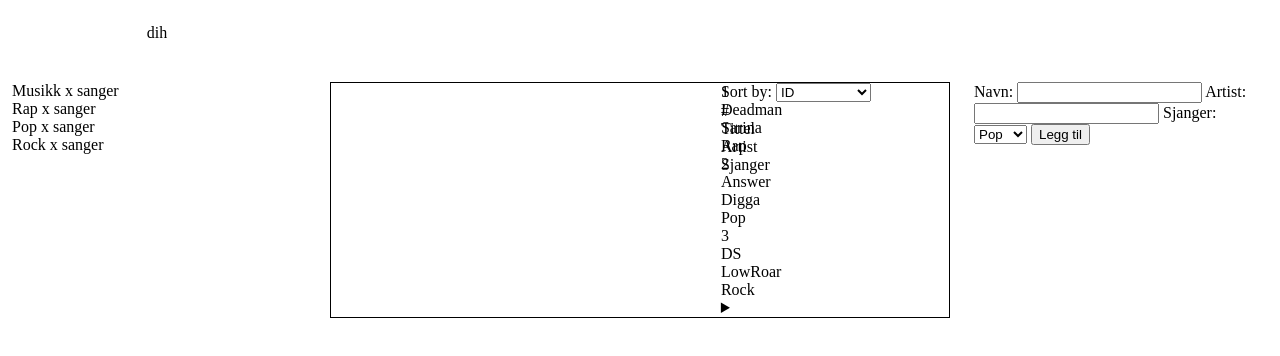
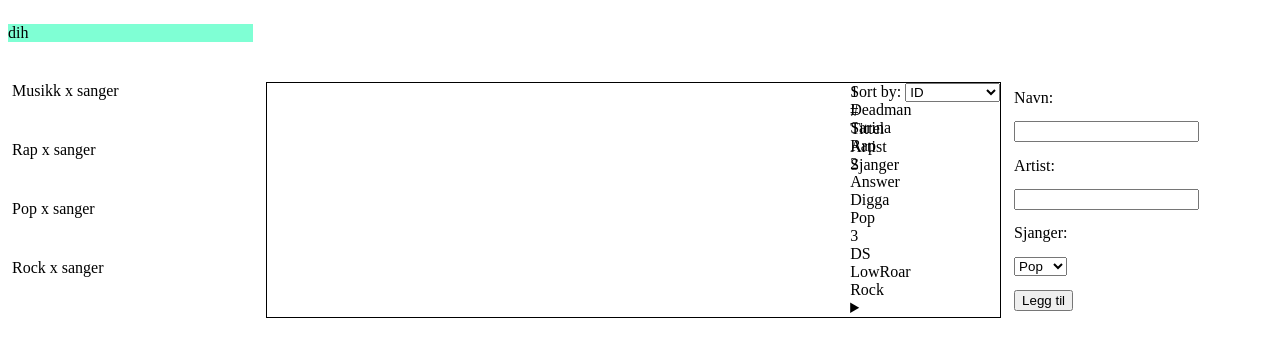
Before and after one commit to settoppty/Skole, a plain HTML site: page Kapittel 3/3F/listify/main/index.html in a window 1280 px wide. Drawn offline with Linux system fonts and the light colour scheme.

Commit message:
Auto commit at 2025-12-09 21:33:31

```diff
--- a/Kapittel 3/3F/listify/main/index.css
+++ b/Kapittel 3/3F/listify/main/index.css
@@ -4,31 +4,41 @@
     "logo logo logo logo"
     "left main main sidebar"
     "left main main sidebar";
-     grid-template-columns: repeat(4, minmax(150px, 1fr));
-    grid-template-rows: repeat(3* 1fr);
-    gap: 1.5rem;
+     grid-template-columns: 1fr 3fr 1fr;
+    grid-template-rows: 1fr auto;
+    row-gap: 3vh;
+    column-gap: 1vw;
     margin: auto;
 }
 
 .logo{
     grid-area: logo;
-    text-align: center;
     margin: auto;
+    grid-column-start: 2;
+    grid-column-end: 3;
+    background-color: aquamarine;
 }
 
 
-.left{grid-area: left;}
+.left{
+    grid-area: left;
+    display: grid;
+    grid-column-start: 1;
+    grid-column-end: 2;
+}
 
 
 .main{
     grid-area: main;
     display: grid;
+    grid-column-start: 2;
+    grid-column-end: 3;
     grid-template-areas:
     "num tittel artist sjanger"
     "id name creator genre";
     border: black 1px solid;
-    height: auto;
-    width: auto;
+    grid-template-columns: 1fr 1fr 1fr 1fr;
+    grid-template-rows: 1fr 1fr;
 }
 
 .top{
@@ -71,4 +81,12 @@
     grid-area: genre;
 }
 
-.sidebar{grid-area: sidebar;}
+.sidebar{
+    grid-area: sidebar;
+    grid-column-start: 3;
+    grid-column-end: 4;
+    display: flex;
+    flex-direction: column;
+    justify-content: space-around;
+    align-items: baseline;
+}
```
